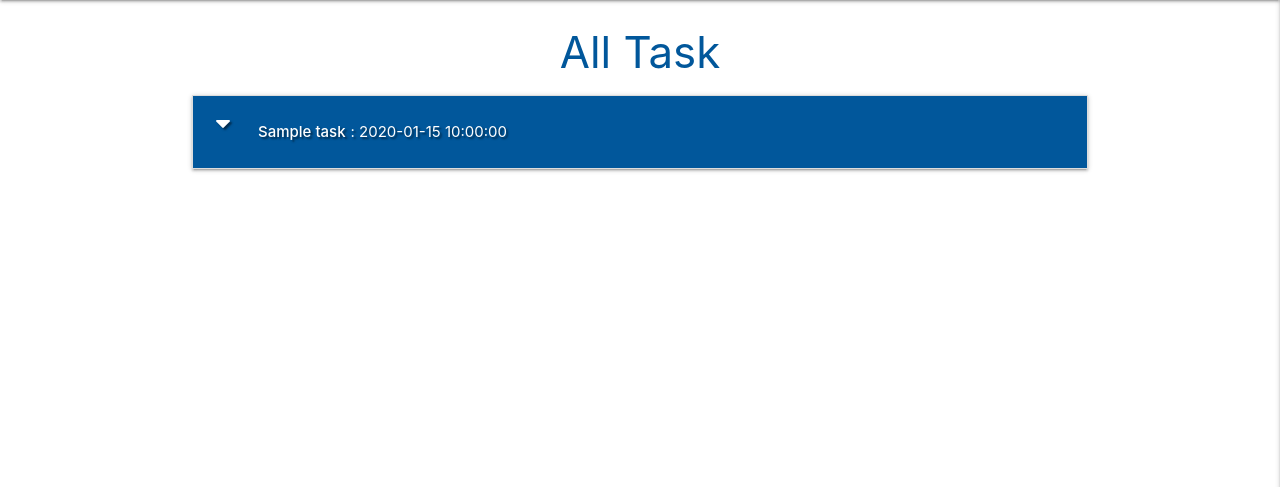
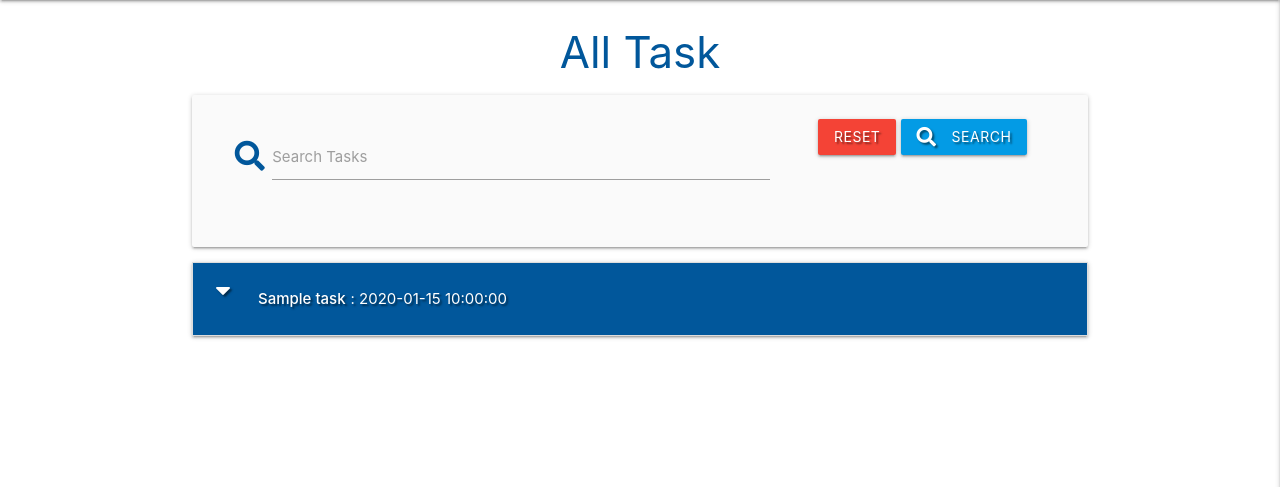
Before and after one commit to rajendradanve/task-manager, a Flask app: page / in a window 1280 px wide. Shown: the part 64-551 px from the top of the page. Run offline with Flask 2, Linux system fonts and the light colour scheme; a database or web service that is not in the repository returns one stand-in record (values such as "Sample title"); some libraries are stand-ins or nearby versions.

Commit message:
finished search functionality

```diff
--- a/app.py
+++ b/app.py
@@ -182,6 +182,13 @@ def delete_category(category_id):
     flash("Category Successfully Deleted")
     return redirect(url_for("get_categories"))
 
+
+@app.route("/search", methods=["GET", "POST"])
+def search():
+    query = request.form.get("query")
+    tasks = list(mongo.db.tasks.find({"$text":{"$search":query}}))
+    return render_template("tasks.html", tasks=tasks)
+
 if __name__ == "__main__":
     app.run(host=os.environ.get("IP"),
     port=int(os.environ.get("PORT")),
--- a/templates/tasks.html
+++ b/templates/tasks.html
@@ -1,14 +1,29 @@
 {% extends "base.html" %}
 {% block content %}
 
-<!-- {% for task in tasks %}
-        {{task.task_name}}<br>
-        {{task.category_name}}<br>
-        {{task.task_description}}<br>
-        {{task.is_urgent}}<br>
-        {{task.due_date}}<br>
-    {% endfor %} -->
 <h3 class="light-blue-text text-darken-4 center-align">All Task</h3>
+
+<div class="row card-panel grey lighten-5">
+  <form action="{{url_for('search')}}" class="col s12" method="post">
+    <div class="row valig-wrapper center-align">
+      <div class="input-field col s12 m8">
+        <i class="fas fa-search prefix light-blue-text text-darken-4"></i>
+        <input type="text" name="query" id="query" minlength="3" class="validate" required>
+        <label for="query">Search Tasks</label>
+      </div>
+      <div class="col s12 m4">
+        <a href="{{url_for('get_tasks')}}" class="red btn text-shadow">Reset</a>
+        <button type="submit" class="light-blue darken-1 btn text-shadow">
+          <i class="fas fa-search left"></i>Search
+        </button>
+      </div>
+    </div>
+  </form>
+
+</div>
+
+{% if tasks|length > 0 %}
+
 <ul class="collapsible">
   {% for task in tasks %}
   <li>
@@ -37,4 +52,7 @@
   </li>
   {% endfor %}
 </ul>
+{% else %}
+  <h3 class="red-text text-darken-4 center-align">No Result Found</h3>
+{% endif %}
 {% endblock %}
```
